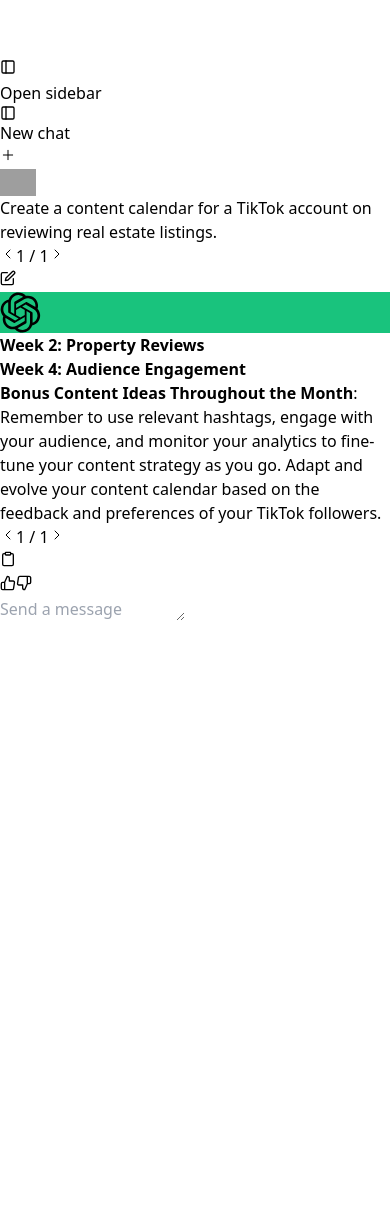
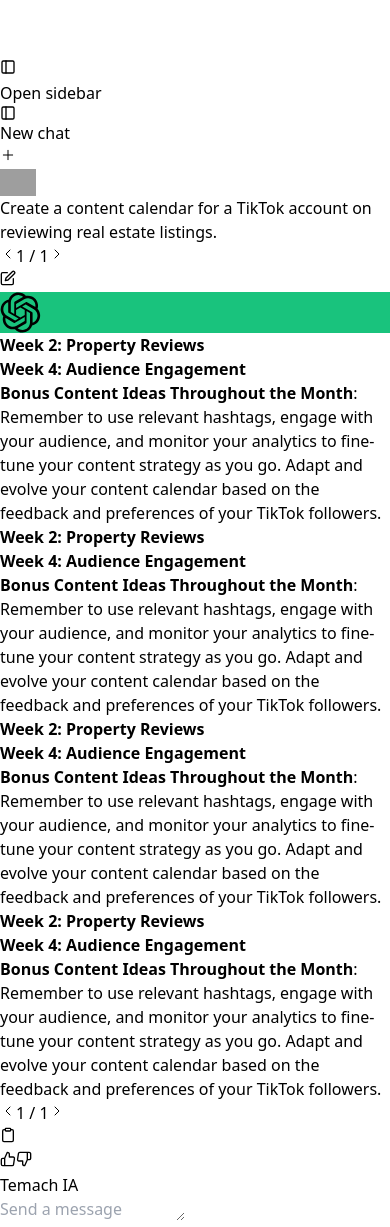
Before and after one commit to fernandopanduro/temachia, a React (Vite) app: page / in a window 390 px wide. Shown: the part 186-1413 px from the top of the page. Before the commit the page ends 844 px from the top, so only its background shows below. Built offline with nearby package versions, Linux system fonts and the light colour scheme; grey boxes are pictures that could not be loaded.

Commit message:
🌈 style: Responsive input

```diff
--- a/src/App.tsx
+++ b/src/App.tsx
@@ -150,8 +150,7 @@ function App() {
           </button>
         </span>
       </div>
-
-      <div className="w-full flex flex-col justify-between relative h-screen max-w-full flex-1 overflow-hidden">
+      <div className="w-full flex flex-col justify-between relative max-w-full flex-1 ">
         <div className="sticky top-0 z-10 flex items-center border-b border-white/20 bg-gray-800 pl-1 pt-1 text-gray-200 sm:pl-3 md:hidden">
           <button
             onClick={() => setShowMenu(!showMenu)}
@@ -179,13 +178,17 @@ function App() {
           </button>
         </div>
 
-        <div className="w-full flex flex-col justify-between relative h-screen max-w-full flex-1 overflow-hidden">
+        <div className="w-full flex flex-col justify-between relative max-w-full flex-1">
           <div className="text-white flex flex-col text-sm dark:bg-gray-800">
             <MessageUser />
             <MessageIA />
           </div>
 
-          <div>
+          <h1 className="uppercase absolute left-[50%] top-[50%] translate-x-[-50%] translate-y-[-50%] text-4xl font-bold text-white/20 mix-blend-difference">
+            Temach IA
+          </h1>
+
+          <div className="py-3 md:py-5 h-auto">
             {isMessage ? "" : <ListSuggestionBox />}
             <InputSend />
           </div>
--- a/src/components/InputSend/InputSend.tsx
+++ b/src/components/InputSend/InputSend.tsx
@@ -2,7 +2,7 @@ import { SendIcon } from "../Icons";
 
 export const InputSend = () => {
   return (
-    <form className="stretch mx-2 flex flex-row gap-3 last:mb-2 md:mx-4 md:last:mb-6 lg:mx-auto lg:max-w-2xl xl:max-w-3xl">
+    <form className="stretch mx-2 flex flex-row gap-3 md:mx-4 lg:mx-auto lg:max-w-2xl xl:max-w-3xl">
       <div className="relative flex h-full flex-1 items-stretch md:flex-col">
         <div className="flex w-full items-center">
           <div className="flex flex-col w-full py-[10px] flex-grow md:py-4 md:pl-4 relative border border-black/10 bg-white dark:border-gray-900/50 dark:text-white dark:bg-gray-700 rounded-xl shadow-xs dark:shadow-xs">
--- a/src/components/MessageIA/MessageIA.tsx
+++ b/src/components/MessageIA/MessageIA.tsx
@@ -35,6 +35,54 @@ export const MessageIA = () => {
             <div className="flex flex-grow flex-col gap-3 max-w-full">
               <div className="min-h-[20px] flex flex-col items-start gap-3 overflow-x-auto whitespace-pre-wrap break-words">
                 <div className="markdown prose w-full break-words dark:prose-invert light">
+                  <p>
+                    <strong>Week 2: Property Reviews</strong>
+                  </p>
+                  <p>
+                    <strong>Week 4: Audience Engagement</strong>
+                  </p>
+                  <p>
+                    <strong>Bonus Content Ideas Throughout the Month</strong>:
+                  </p>
+                  <p>
+                    Remember to use relevant hashtags, engage with your
+                    audience, and monitor your analytics to fine-tune your
+                    content strategy as you go. Adapt and evolve your content
+                    calendar based on the feedback and preferences of your
+                    TikTok followers.
+                  </p>
+                  <p>
+                    <strong>Week 2: Property Reviews</strong>
+                  </p>
+                  <p>
+                    <strong>Week 4: Audience Engagement</strong>
+                  </p>
+                  <p>
+                    <strong>Bonus Content Ideas Throughout the Month</strong>:
+                  </p>
+                  <p>
+                    Remember to use relevant hashtags, engage with your
+                    audience, and monitor your analytics to fine-tune your
+                    content strategy as you go. Adapt and evolve your content
+                    calendar based on the feedback and preferences of your
+                    TikTok followers.
+                  </p>
+                  <p>
+                    <strong>Week 2: Property Reviews</strong>
+                  </p>
+                  <p>
+                    <strong>Week 4: Audience Engagement</strong>
+                  </p>
+                  <p>
+                    <strong>Bonus Content Ideas Throughout the Month</strong>:
+                  </p>
+                  <p>
+                    Remember to use relevant hashtags, engage with your
+                    audience, and monitor your analytics to fine-tune your
+                    content strategy as you go. Adapt and evolve your content
+                    calendar based on the feedback and preferences of your
+                    TikTok followers.
+                  </p>
                   <p>
                     <strong>Week 2: Property Reviews</strong>
                   </p>
```
